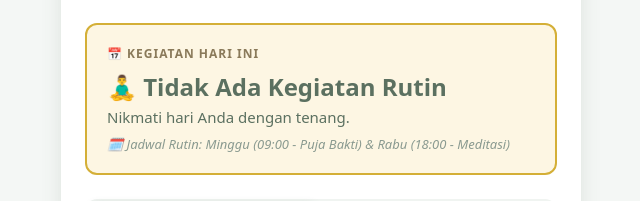
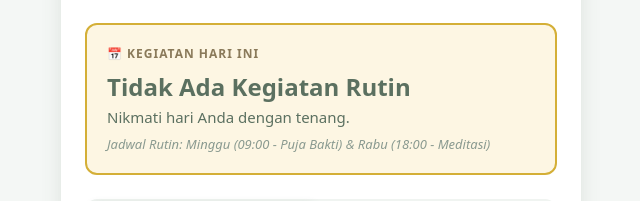
Before and after one commit to humasvkm/vihara-absensi, a Next.js app in the folder Vercel/: page / in a window 1280 px wide. Shown: the part 252-453 px from the top of the page, without its empty margins (319-959 px from the left). Built offline with nearby package versions, Linux system fonts and the light colour scheme; no server answers.

Commit message:
Update page.js

```diff
--- a/Vercel/app/page.js
+++ b/Vercel/app/page.js
@@ -303,9 +303,9 @@ export default function Home() {
               </>
             ) : (
               <>
-                <div style={styles.infoNama}>🧘‍♂️ Tidak Ada Kegiatan Rutin</div>
+                <div style={styles.infoNama}>Tidak Ada Kegiatan Rutin</div>
                 <div style={styles.infoDetail}>Nikmati hari Anda dengan tenang.</div>
-                <div style={styles.infoJadwal}>🗓️ Jadwal Rutin: Minggu (09:00 - Puja Bakti) & Rabu (18:00 - Meditasi)</div>
+                <div style={styles.infoJadwal}>Jadwal Rutin: Minggu (09:00 - Puja Bakti) & Rabu (18:00 - Meditasi)</div>
               </>
             )}
           </div>
```
